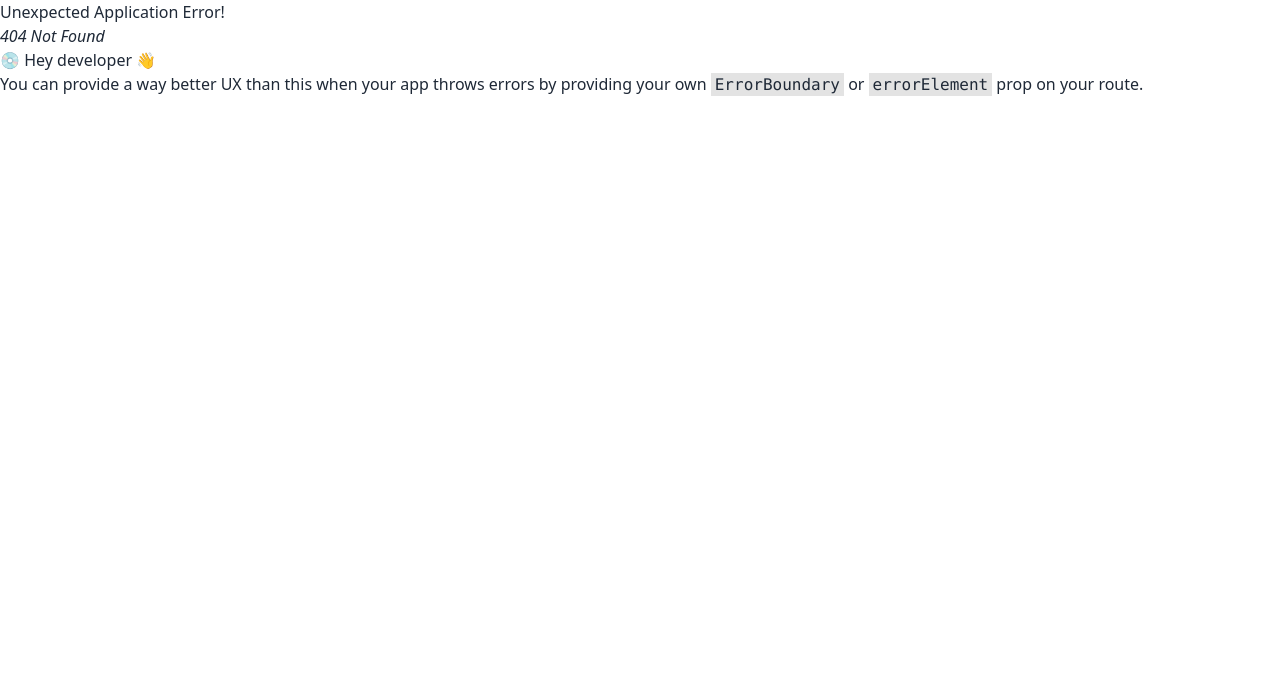
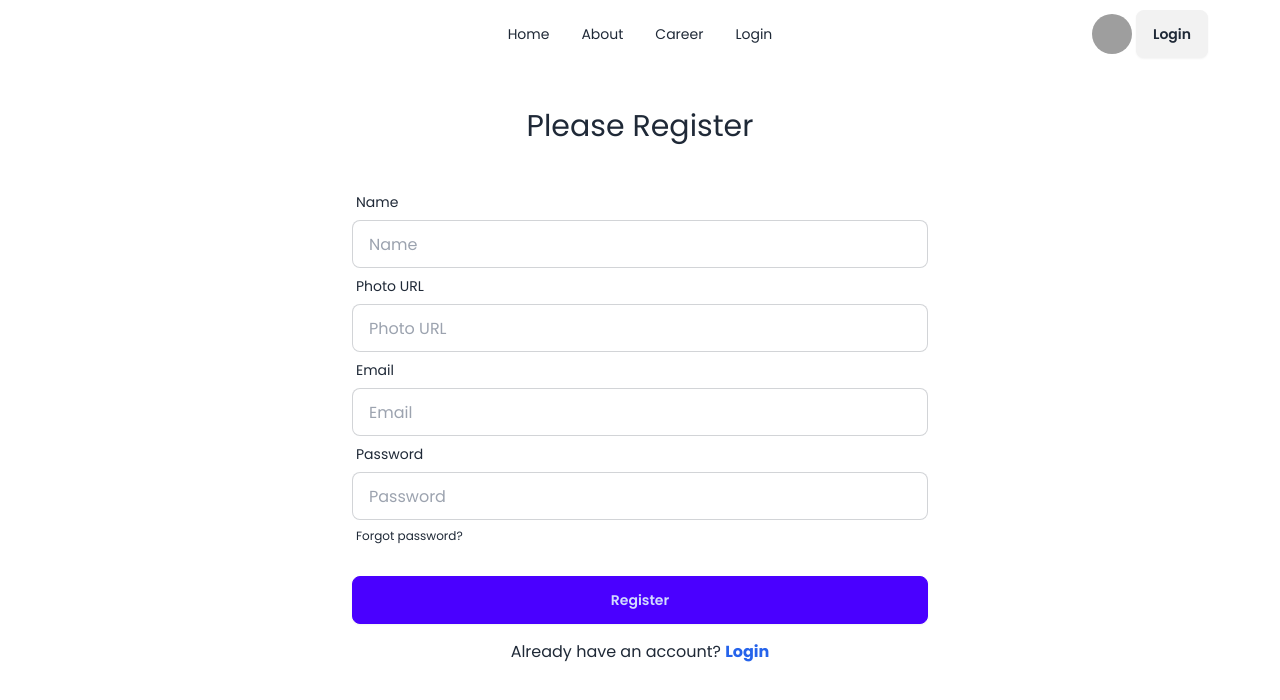
Before and after one commit to AdnaNation/react-dragon-news-auth, a React (Vite) app: page /register in a window 1280 px wide. Before the commit this address had no page. Shown: the top 700 px of the page. Built offline with nearby package versions, Linux system fonts and the light colour scheme; grey boxes are pictures that could not be loaded.

Commit message:
login register page loading

```diff
--- /dev/null
+++ b/src/pages/Login/Login.jsx
@@ -0,0 +1,63 @@
+import { Link } from "react-router-dom";
+import Navbar from "../shared/Navbar/Navbar";
+
+const Login = () => {
+  const handleLogin = (e) => {
+    e.preventDefault();
+    console.log(e.currentTarget);
+    const form = new FormData(e.currentTarget);
+    const email = form.get("email");
+    const password = form.get("password");
+    console.log(email, password);
+  };
+  return (
+    <div>
+      <Navbar></Navbar>
+      <div>
+        <h2 className="text-3xl my-10 text-center">Please Login</h2>
+        <form onSubmit={handleLogin} className=" md:w-3/4 lg:w-1/2 mx-auto">
+          <div className="form-control">
+            <label className="label">
+              <span className="label-text">Email</span>
+            </label>
+            <input
+              type="email"
+              required
+              name="email"
+              placeholder="Email"
+              className="input input-bordered"
+            />
+          </div>
+          <div className="form-control">
+            <label className="label">
+              <span className="label-text">Password</span>
+            </label>
+            <input
+              type="password"
+              required
+              name="password"
+              placeholder="Password"
+              className="input input-bordered"
+            />
+            <label className="label">
+              <a href="#" className="label-text-alt link link-hover">
+                Forgot password?
+              </a>
+            </label>
+          </div>
+          <div className="form-control mt-6">
+            <button className="btn btn-primary">Login</button>
+          </div>
+        </form>
+        <p className="text-center mt-4">
+          Do not have an account{" "}
+          <Link className="text-blue-600 font-bold" to="/register">
+            Register
+          </Link>
+        </p>
+      </div>
+    </div>
+  );
+};
+
+export default Login;
--- /dev/null
+++ b/src/pages/Register/Register.jsx
@@ -0,0 +1,90 @@
+import { Link } from "react-router-dom";
+import Navbar from "../shared/Navbar/Navbar";
+
+const Register = () => {
+  const handleRegister = (e) => {
+    e.preventDefault();
+    console.log(e.currentTarget);
+    const form = new FormData(e.currentTarget);
+
+    const name = form.get("name");
+    const photo = form.get("photo");
+    const email = form.get("email");
+    const password = form.get("password");
+    console.log(name, photo, email, password);
+  };
+  return (
+    <div>
+      <Navbar></Navbar>
+      <div>
+        <h2 className="text-3xl my-10 text-center">Please Register</h2>
+        <form onSubmit={handleRegister} className=" md:w-3/4 lg:w-1/2 mx-auto">
+          <div className="form-control">
+            <label className="label">
+              <span className="label-text">Name</span>
+            </label>
+            <input
+              type="text"
+              required
+              name="name"
+              placeholder="Name"
+              className="input input-bordered"
+            />
+          </div>
+          <div className="form-control">
+            <label className="label">
+              <span className="label-text">Photo URL</span>
+            </label>
+            <input
+              type="text"
+              required
+              name="photo"
+              placeholder="Photo URL"
+              className="input input-bordered"
+            />
+          </div>
+          <div className="form-control">
+            <label className="label">
+              <span className="label-text">Email</span>
+            </label>
+            <input
+              type="email"
+              required
+              name="email"
+              placeholder="Email"
+              className="input input-bordered"
+            />
+          </div>
+          <div className="form-control">
+            <label className="label">
+              <span className="label-text">Password</span>
+            </label>
+            <input
+              type="password"
+              required
+              name="password"
+              placeholder="Password"
+              className="input input-bordered"
+            />
+            <label className="label">
+              <a href="#" className="label-text-alt link link-hover">
+                Forgot password?
+              </a>
+            </label>
+          </div>
+          <div className="form-control mt-6">
+            <button className="btn btn-primary">Register</button>
+          </div>
+        </form>
+        <p className="text-center mt-4">
+          Already have an account?{" "}
+          <Link className="text-blue-600 font-bold" to="/login">
+            Login
+          </Link>
+        </p>
+      </div>
+    </div>
+  );
+};
+
+export default Register;
--- a/src/pages/shared/Navbar/Navbar.jsx
+++ b/src/pages/shared/Navbar/Navbar.jsx
@@ -12,6 +12,9 @@
       </li>
       <li>
         <NavLink to="/career">Career</NavLink>
+      </li>
+      <li>
+        <NavLink to="/login">Login</NavLink>
       </li>
     </>
   );
@@ -56,7 +59,7 @@
             <img alt="Tailwind CSS Navbar component" src={userDefaultPic} />
           </div>
         </div>
-        <Link>
+        <Link to="/login">
           <button className="btn">Login</button>
         </Link>
       </div>
```
Also changed, not shown: src/Routes/Routes.jsx (+10 -0 lines).
